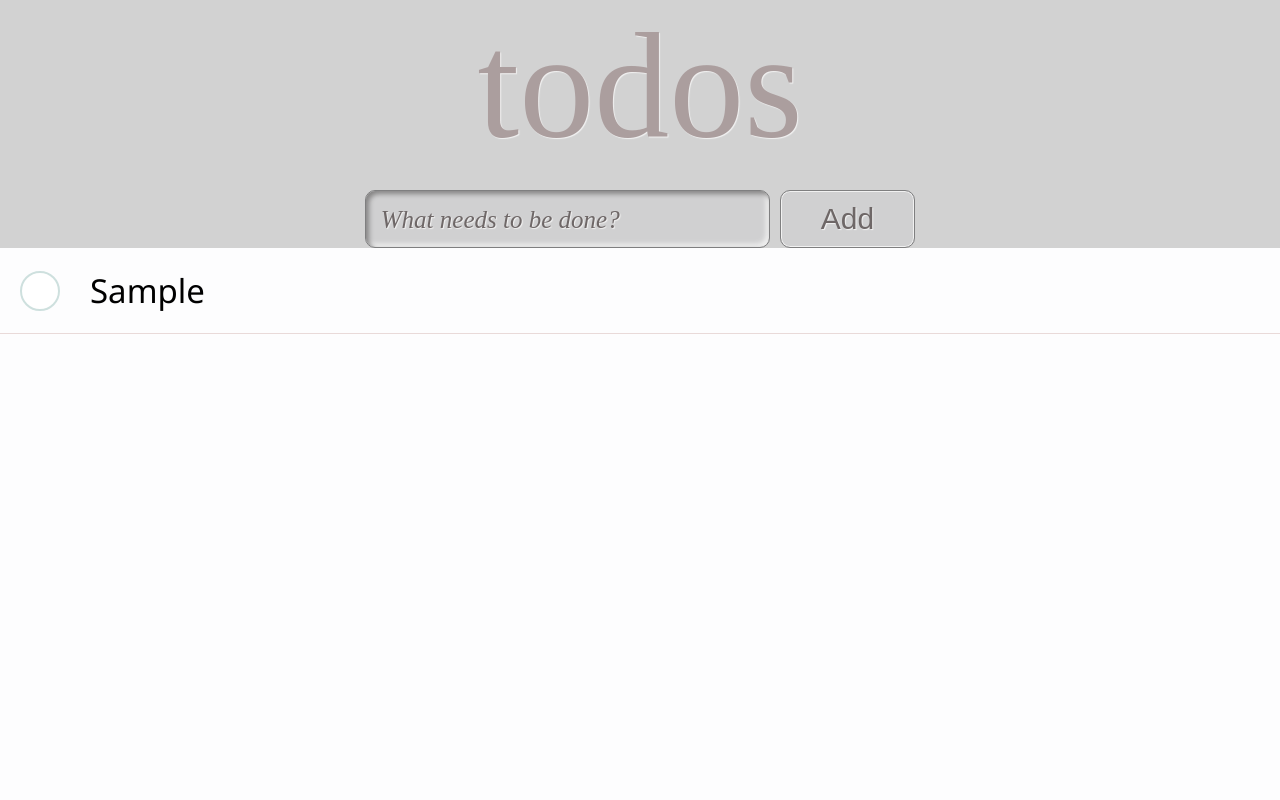
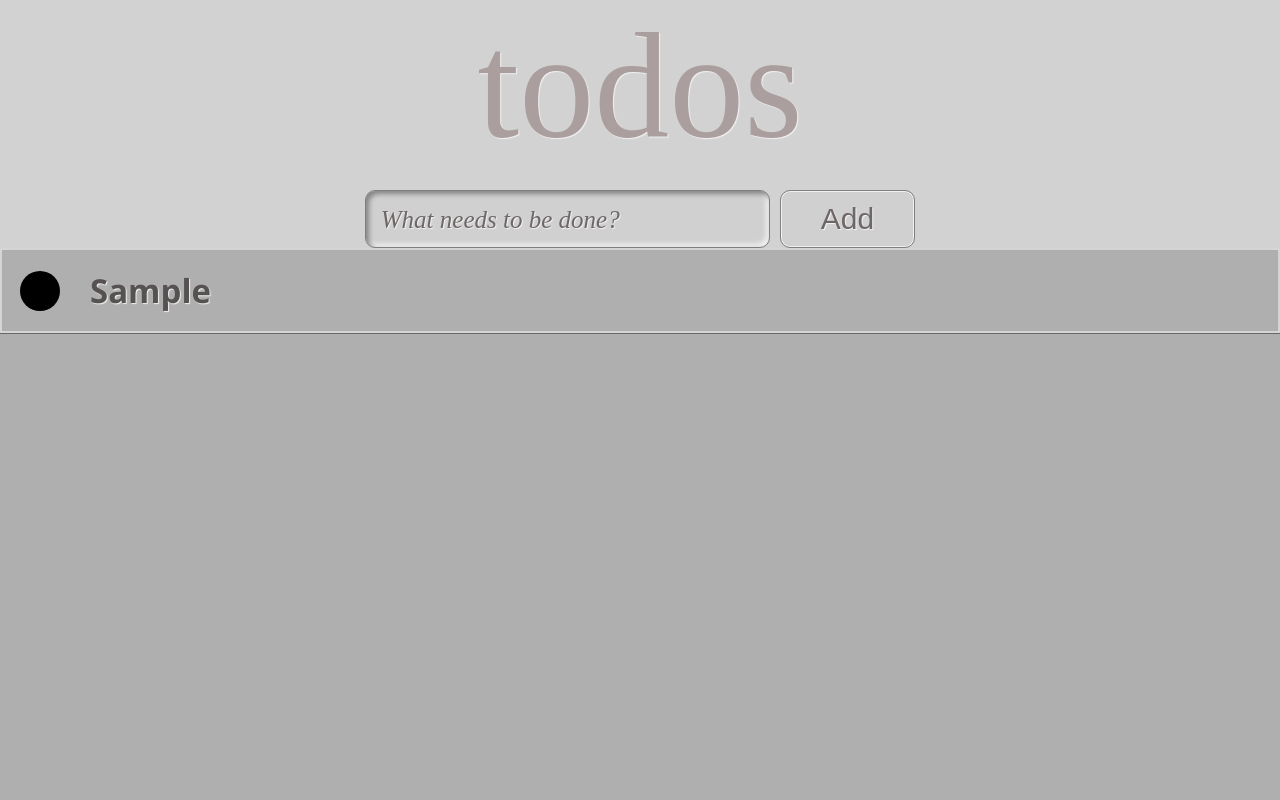
Before and after one commit to SergeyMaxx/todos, a React (Create React App) app: page / in a window 1280 px wide. Both pictures are taken after typing "Sample" into the empty fields and a click on the button "Add". Shown: the top 800 px of the page. Built offline with nearby package versions, Linux system fonts and the light colour scheme.

Commit message:
изменение цветовой гаммы + refactor кода

```diff
--- a/src/app/components/active.tsx
+++ b/src/app/components/active.tsx
@@ -4,7 +4,7 @@ import TodoItem from './todoItem'
 import {Reorder, AnimatePresence} from 'framer-motion'
 
 const Active = () => {
-  const {todos, setTodos, toggle} = useTodos()
+  const {todos, setTodos} = useTodos()
   const activeTodos = todos.filter(todo => !todo.complete)
 
   return (
@@ -12,13 +12,7 @@ const Active = () => {
       <AnimatePresence>
         <div className="todos-active">
           <div className="m-t"/>
-          {activeTodos.map(item => (
-            <TodoItem
-              key={item.id}
-              item={item}
-              toggle={toggle}
-            />
-          ))}
+          {activeTodos.map(t => <TodoItem key={t.id} todo={t}/>)}
         </div>
       </AnimatePresence>
     </Reorder.Group>
--- a/src/app/components/allTodo.tsx
+++ b/src/app/components/allTodo.tsx
@@ -1,4 +1,4 @@
-import React, {useEffect, useRef, useState} from 'react'
+import React, {useEffect, useState} from 'react'
 import TodoList from './todoList'
 import {useTodos} from './useTodos'
 import {ITodo} from '../types/data'
@@ -6,8 +6,6 @@ import {ITodo} from '../types/data'
 const AllTodo = () => {
   const [value, setValue] = useState('')
   const {todos, setTodos} = useTodos()
-  const inputRef = useRef<HTMLInputElement>(null)
-  const {toggle} = useTodos()
 
   useEffect(() => {
     localStorage.setItem('todos', JSON.stringify(todos))
@@ -16,7 +14,7 @@ const AllTodo = () => {
   const addTodo = (): void => {
     if (value.trim()) {
       const newTodo: ITodo = {
-        id: Date.now(),
+        id: Math.random().toString(36).slice(2),
         title: value,
         complete: false
       }
@@ -24,12 +22,6 @@ const AllTodo = () => {
       setValue('')
     }
   }
-
-  useEffect(() => {
-    if (inputRef.current) {
-      inputRef.current.focus()
-    }
-  }, [])
 
   return (
     <div className="todo-container">
@@ -40,16 +32,12 @@ const AllTodo = () => {
           placeholder="What needs to be done?"
           value={value}
           onChange={e => setValue(e.target.value)}
-          ref={inputRef}
         />
         <button className="todo-add" onClick={addTodo}>
           Add
         </button>
       </div>
-      <TodoList
-        items={todos}
-        toggle={toggle}
-      />
+      <TodoList/>
     </div>
   )
 }
--- a/src/app/components/completed.tsx
+++ b/src/app/components/completed.tsx
@@ -4,21 +4,15 @@ import TodoItem from './todoItem'
 import {Reorder, AnimatePresence} from 'framer-motion'
 
 const Completed = () => {
-  const {todos, setTodos, toggle} = useTodos()
-  const activeTodos = todos.filter(todo => todo.complete)
+  const {todos, setTodos} = useTodos()
+  const completedTodos = todos.filter(todo => todo.complete)
 
   return (
-    <Reorder.Group axis='y' onReorder={setTodos} values={activeTodos}>
+    <Reorder.Group axis='y' onReorder={setTodos} values={completedTodos}>
       <AnimatePresence>
         <div className="todos-active">
           <div className="m-t"/>
-          {activeTodos.map(item => (
-            <TodoItem
-              key={item.id}
-              item={item}
-              toggle={toggle}
-            />
-          ))}
+          {completedTodos.map(t => <TodoItem key={t.id} todo={t}/>)}
         </div>
       </AnimatePresence>
     </Reorder.Group>
--- a/src/app/components/todoItem.tsx
+++ b/src/app/components/todoItem.tsx
@@ -1,6 +1,7 @@
 import React from 'react'
 import {ITodo} from '../types/data'
 import {Reorder} from 'framer-motion'
+import {useTodos} from './useTodos'
 
 const variants = {
   initial: {
@@ -17,21 +18,23 @@ const variants = {
   }
 }
 
-const TodoItem = ({item, toggle}: TodoItemProps) => {
+const TodoItem = ({todo}: TodoItemProps) => {
+  const {toggle} = useTodos()
+
   return (
-    <Reorder.Item value={item} {...variants}>
+    <Reorder.Item value={todo} id={todo.id} {...variants}>
       <div className="todo-item">
         <label>
           <input
             className="real-checkbox"
             type="checkbox"
             name="coding-notes"
-            onChange={() => toggle(item.id)}
-            checked={item.complete}
+            onChange={() => toggle(todo.id)}
+            checked={todo.complete}
           />
           <span className="custom-checkbox"/>
           <span className="todo-title">
-          {item.title}
+          {todo.title}
         </span>
         </label>
       </div>
@@ -41,8 +44,7 @@ const TodoItem = ({item, toggle}: TodoItemProps) => {
 }
 
 interface TodoItemProps {
-  item: ITodo
-  toggle: (id: number) => void
+  todo: ITodo
 }
 
 export default TodoItem
--- a/src/app/components/todoList.tsx
+++ b/src/app/components/todoList.tsx
@@ -1,32 +1,20 @@
 import React from 'react'
-import {ITodo} from '../types/data'
 import TodoItem from './todoItem'
 import {useTodos} from './useTodos'
 import {Reorder, AnimatePresence} from 'framer-motion'
 
-const TodoList = ({items, toggle}: TodoListProps) => {
-  const {setTodos} = useTodos()
+const TodoList = () => {
+  const {todos, setTodos} = useTodos()
 
   return (
-    <Reorder.Group axis='y' onReorder={setTodos} values={items}>
+    <Reorder.Group axis='y' onReorder={setTodos} values={todos}>
       <AnimatePresence>
         <div className="todo-list">
-          {items.map(item => (
-            <TodoItem
-              key={item.id}
-              item={item}
-              toggle={toggle}
-            />
-          ))}
+          {todos.map(t => <TodoItem key={t.id} todo={t}/>)}
         </div>
       </AnimatePresence>
     </Reorder.Group>
   )
 }
 
-interface TodoListProps {
-  items: ITodo[]
-  toggle: (id: number) => void
-}
-
 export default TodoList
--- a/src/app/components/useTodos.tsx
+++ b/src/app/components/useTodos.tsx
@@ -18,7 +18,7 @@ const TodosProvider = ({children}: { children: React.ReactNode }) => {
       : []
   )
 
-  const toggle = (id: number): void => {
+  const toggle = (id: string): void => {
     setTodos(todos.map(todo => todo.id === id
       ? {...todo, complete: !todo.complete}
       : todo
@@ -39,7 +39,7 @@ const TodosProvider = ({children}: { children: React.ReactNode }) => {
 interface TodosContextType {
   todos: ITodo[]
   setTodos: (todos: ITodo[]) => void
-  toggle: (id: number) => void
+  toggle: (id: string) => void
 }
 
 export default TodosProvider
--- a/src/app/types/data.ts
+++ b/src/app/types/data.ts
@@ -1,5 +1,5 @@
 export interface ITodo {
-  id: number
+  id: string
   title: string
   complete: boolean
 }
--- a/src/index.css
+++ b/src/index.css
@@ -71,7 +71,7 @@
   border-radius: 10px;
   color: #6e6767;
   text-shadow: 1px 1px 1px #f2f2f2;
-  box-shadow: inset  0 0 0 1px #f1f1f1;
+  box-shadow: inset 0 0 0 1px #f1f1f1;
 }
 
 .todo-add:active {
@@ -80,22 +80,27 @@
 
 .todo-list {
   min-height: 595px;
-  background: #fdfdfe;
+  background: #afafaf;
 }
 
 .todos-active {
-  min-height: 662px;
+  min-height: 652px;
+  background: #afafaf;
 }
 
 .m-t {
-  height: 67px;
+  height: 57px;
   background: #d2d2d2;
 }
 
 .todo-item {
   padding: 20px;
-  border-bottom: 1px solid #e9dad9;
+  border-bottom: 1px solid #6d6667;
+  box-shadow: inset 0 0 0 2px #d5d5d5;
   font-family: "Segoe UI", serif;
+  text-shadow: 1px 1px 1px #f0f0f0;
+  color: #575252;
+  font-weight: 700;
   font-size: 33px;
   cursor: grab;
 }
@@ -105,7 +110,6 @@
 }
 
 /*Чекбокс*/
-
 .real-checkbox {
   width: 0;
   height: 0;
@@ -119,8 +123,7 @@
   display: inline-block;
   width: 40px;
   height: 40px;
-  background: #ffffff;
-  border: 2px solid #cee0de;
+  background: #000;
   border-radius: 50%;
   vertical-align: sub;
   margin-right: 30px;
@@ -156,7 +159,8 @@
   align-items: center;
   justify-content: space-between;
   padding: 25px;
-  height: 109px;
+  height: 119px;
+  background: #000;
 }
 
 .nav {
@@ -164,6 +168,7 @@
   align-items: center;
   justify-content: space-between;
   width: 400px;
+  height: 59px;
 }
 
 .nav-link {
@@ -174,7 +179,7 @@
 }
 
 .focus {
-  border: 1px solid #ead5d6;
+  box-shadow: 0 0 0 1px #ead5d6;
   border-radius: 5px;
 }
 
@@ -248,6 +253,6 @@
   }
 
   .todo-list {
-    min-height: 538px;
+    min-height: 464px;
   }
 }
```
Also changed, not shown: src/app/assets/check.svg.
